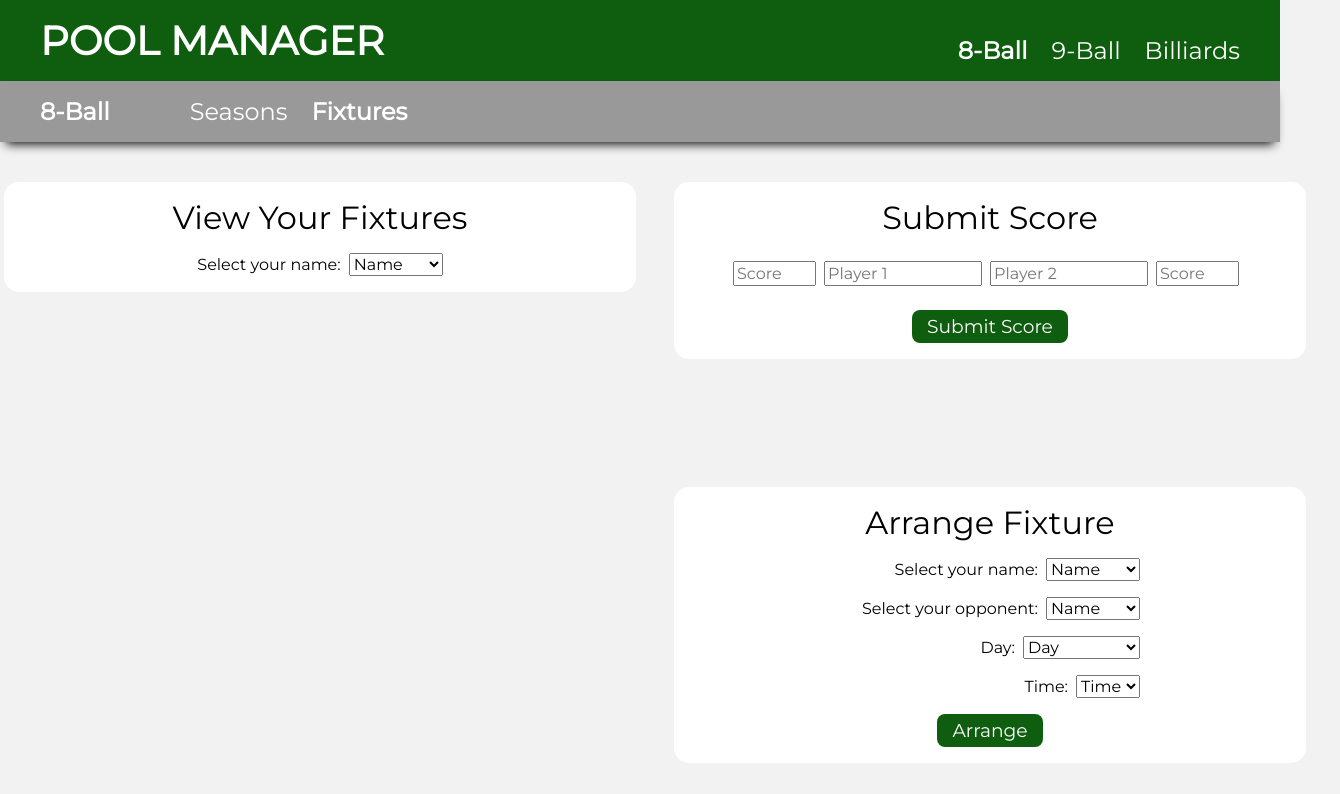
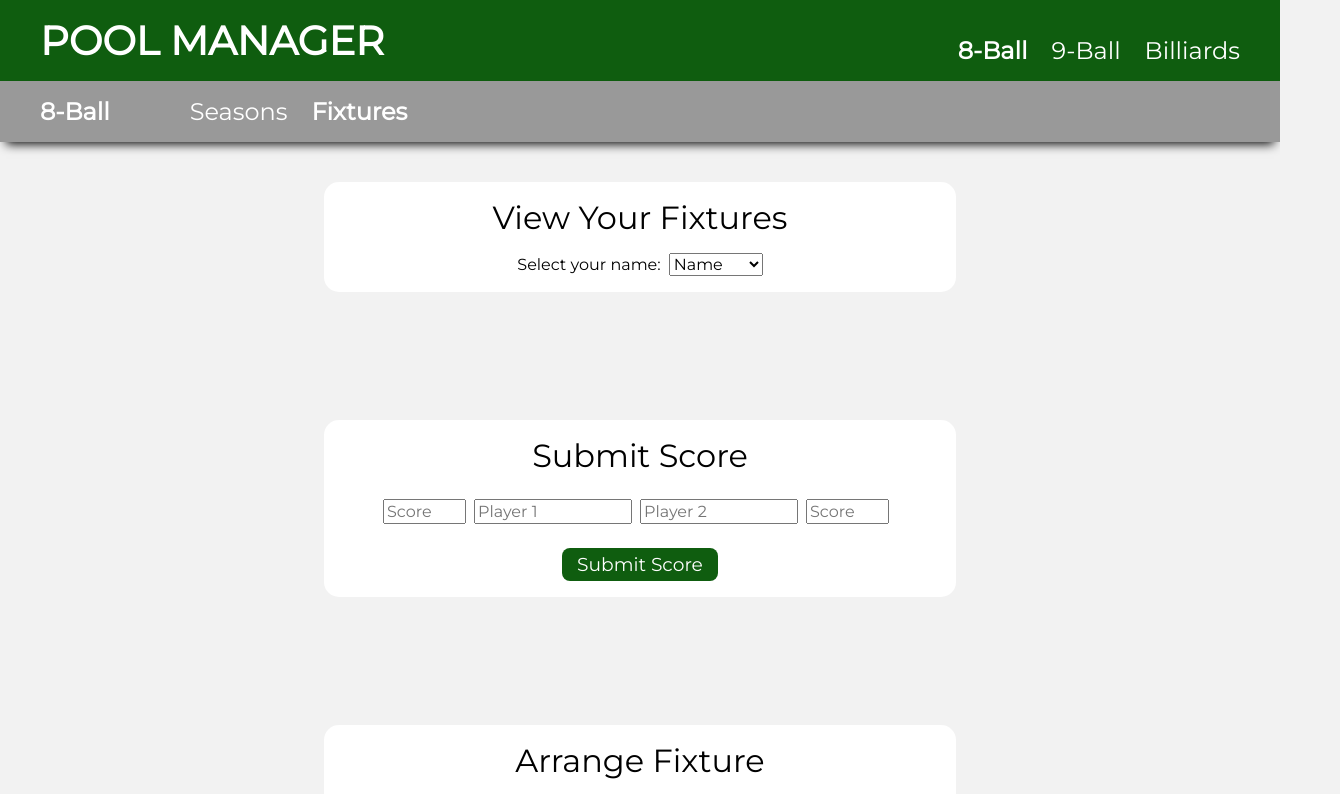
Before and after one commit to NLDInterns2019/nld-pool-league, a React (Create React App) app in the folder client/: page /8-ball/fixtures in a window 1280 px wide. Shown: the top 794 px of the page, 1340 px wide, since content can reach past the window. Built offline with nearby package versions, Linux system fonts and the light colour scheme.

Commit message:
Added dynamic styling for fixtures page

```diff
--- a/client/src/App.css
+++ b/client/src/App.css
@@ -337,6 +337,10 @@ button:hover {
   padding-right: 0.5rem;
 }
 
+.viewYourFixtures {
+  margin-bottom: 8rem;
+}
+
 /* ==== Landing Page ==== */
 .landingPage .content {
   text-align: center;
--- a/client/src/components/FixturesPage.js
+++ b/client/src/components/FixturesPage.js
@@ -1,11 +1,29 @@
-import React from "react";
+import React, { Component } from "react";
 import Header from "./Header";
 import SubNavBar from "./SubNavBar";
 import SubmitScoreForm from "./SubmitScoreForm";
 import ViewYourFixtures from "./ViewYourFixtures";
 import ArrangeFixture from "./ArrangeFixture";
 
-const FixturesPage = () => {
+class FixturesPage extends Component {
+  state = {
+    windowWidth: 1400
+  };
+
+  componentDidMount() {
+    window.addEventListener("resize", this.updateDimensions.bind(this));
+  }
+
+  componentWillUnmount() {
+    window.removeEventListener("resize", this.updateDimensions.bind(this));
+  }
+
+  updateDimensions() {
+    this.setState({ windowWidth: window.innerWidth });
+  }
+
+  render() {
+    if (this.state.windowWidth > 1400) {
       return (
         <div className="fixtures">
           <Header />
@@ -22,5 +40,19 @@ const FixturesPage = () => {
           </div>
         </div>
       );
-};
+    } else {
+      return (
+        <div className="fixtures">
+          <Header />
+          <SubNavBar />
+          <div className="content-centre">
+            <ViewYourFixtures />
+            <SubmitScoreForm />
+            <ArrangeFixture />
+          </div>
+        </div>
+      );
+    }
+  }
+}
 export default FixturesPage;
```
Lines whose indentation alone changed are shown as unchanged.
